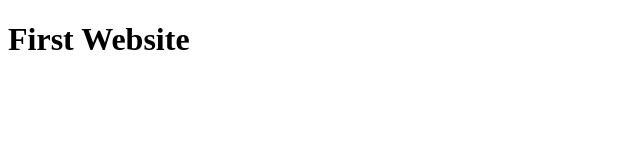
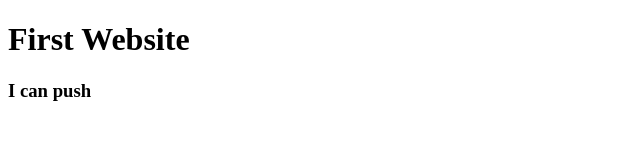
Before and after one commit to Nadvee/FirstWebsite, a plain HTML site: page index.html in a window 1280 px wide. Shown: the whole page, without its empty margins (0-640 px from the left). Drawn offline with Linux system fonts and the light colour scheme.

Commit message:
learned github

```diff
--- a/index.html
+++ b/index.html
@@ -8,6 +8,7 @@
 <body>
 
     <h1>First Website</h1>
+    <h3>I can push</h3>
 
 </body>
 </html>
```
